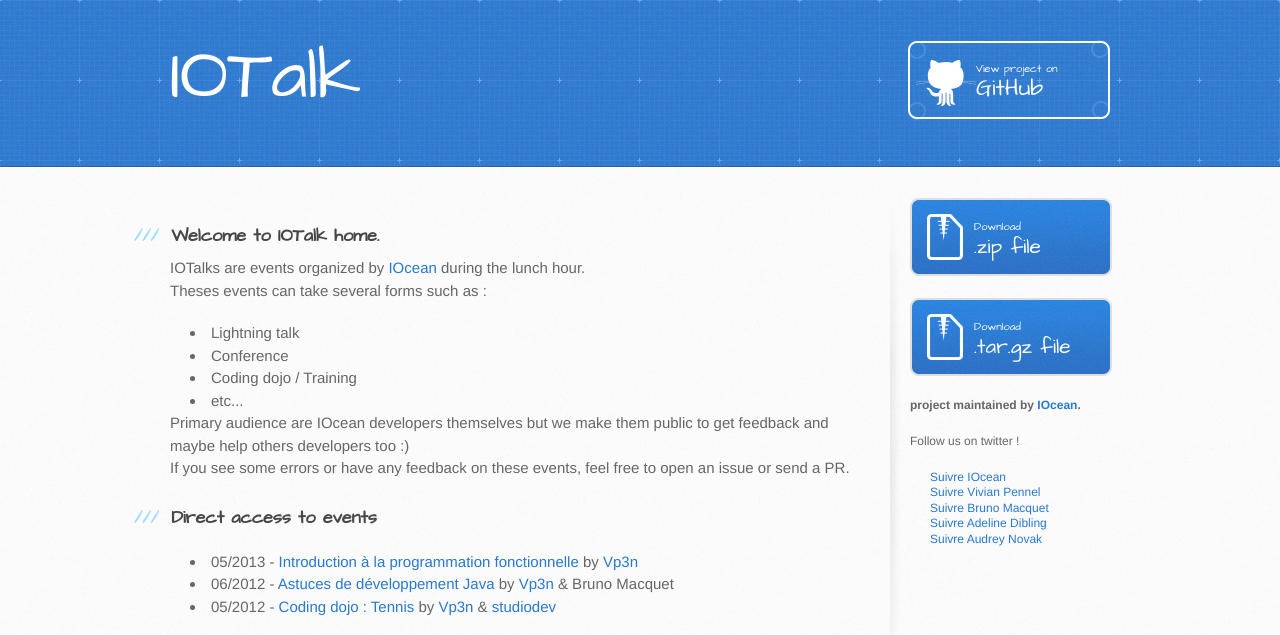
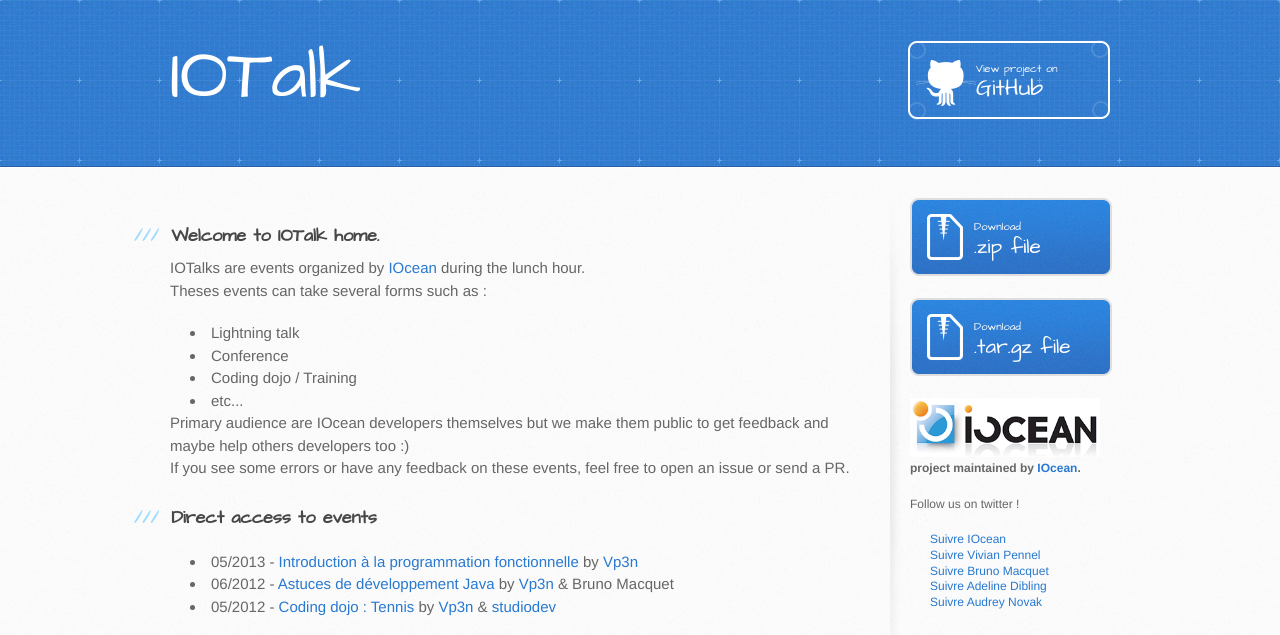
Before and after one commit to IOcean/IOTalk, a plain HTML site: page index.html in a window 1280 px wide. Shown: the top 635 px of the page. Drawn offline with Linux system fonts and the light colour scheme.

Commit message:
add iocean logo

```diff
--- a/index.html
+++ b/index.html
@@ -90,7 +90,9 @@
                 .tar.gz file
             </a>
 
-            <p class="repo-owner"><a href="https://github.com/IOcean/IOTalk"></a>project maintained by <a
+            <p class="repo-owner">
+                <a href="http://www.iocean.fr"><img alt="Logo IOcean" src="./images/iocean-logo.png" /></a><br />
+                <a href="https://github.com/IOcean/IOTalk"></a>project maintained by <a
                     href="http://www.iocean.fr/">IOcean</a>.</p>
 
             <p>
--- a/stylesheets/stylesheet.css
+++ b/stylesheets/stylesheet.css
@@ -122,6 +122,9 @@
 aside#sidebar p.repo-owner,
 aside#sidebar p.repo-owner a {
   font-weight: bold;
+}
+aside#sidebar p.repo-owner img {
+  width: 190px;
 }
 
 #downloads {
```
Also changed, not shown: images/iocean-logo.png (added).
